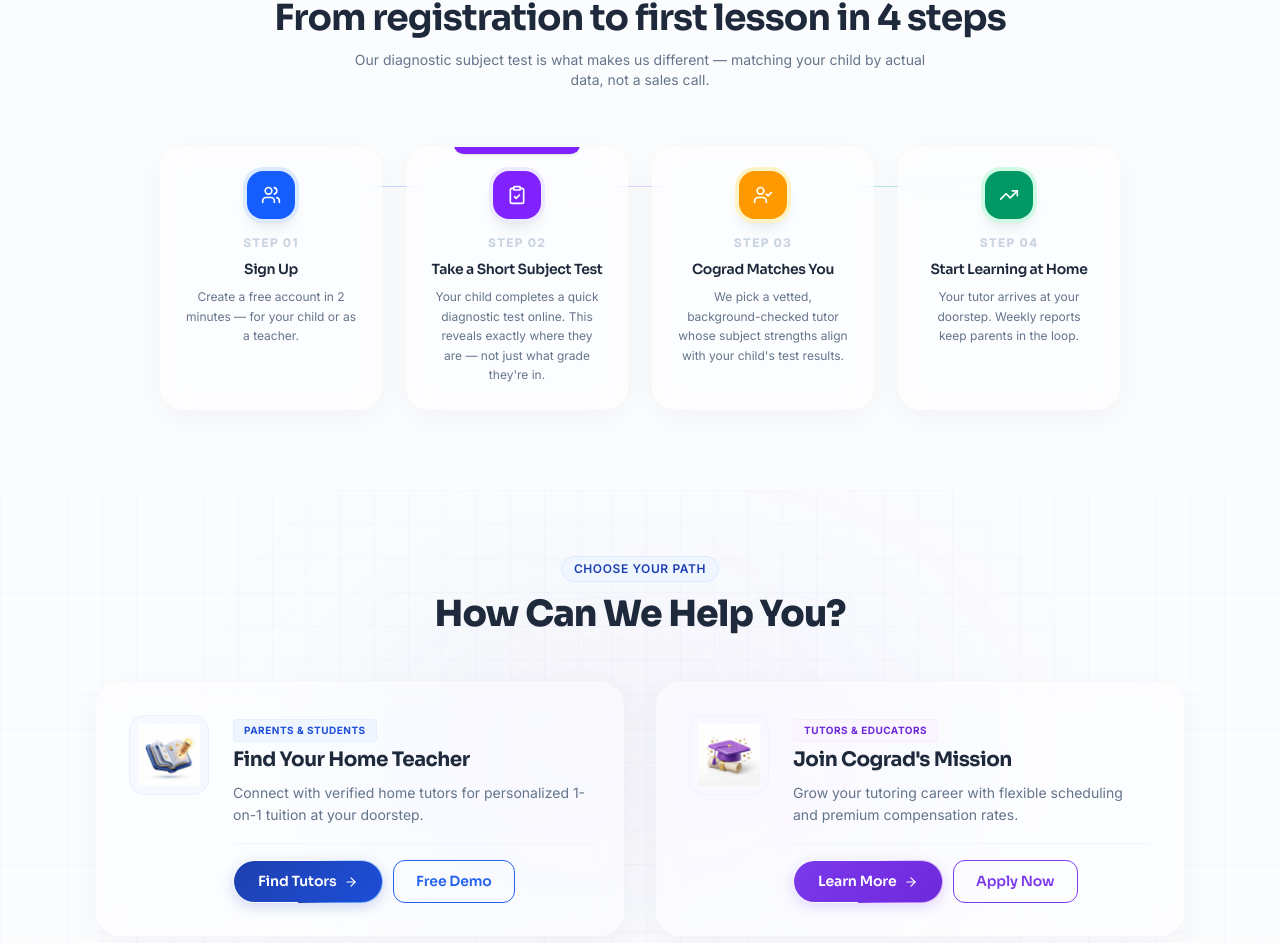
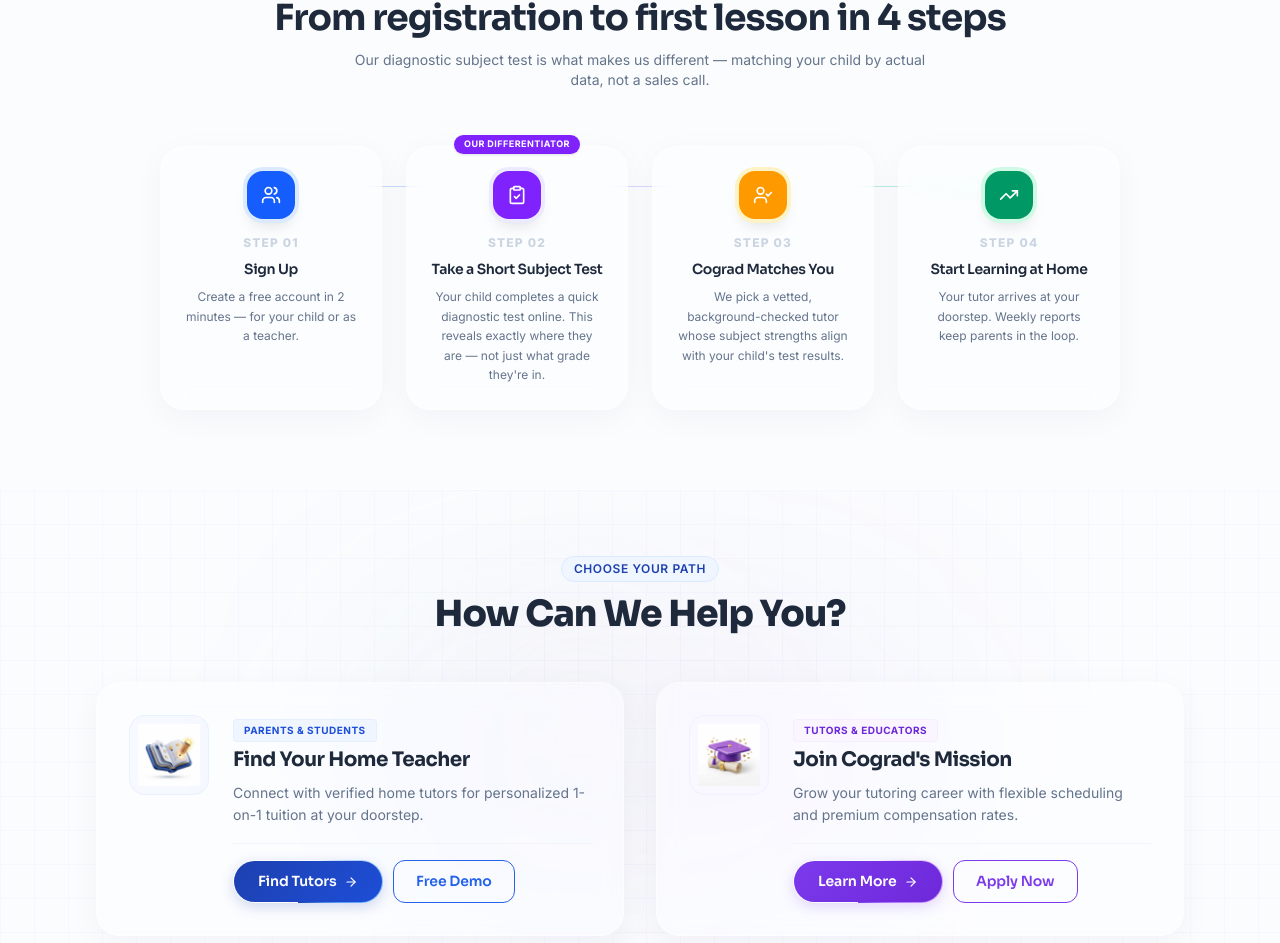
Before and after one commit to sharmaharshit1661-web/Cograd-Pathshala, a React (Vite) app in the folder frontend/: page / in a window 1280 px wide. Shown: the part 1189-2132 px from the top of the page. Built offline with nearby package versions, Linux system fonts and the light colour scheme.

Commit message:
Fix workflow card layout to show top badge by setting overflow to visible

```diff
--- a/frontend/src/pages/Home.jsx
+++ b/frontend/src/pages/Home.jsx
@@ -793,6 +793,7 @@
                   className="reveal-on-scroll glow-card bg-white p-6 transition-all text-center relative"
                   style={{
                     transitionDelay: `${i * 110}ms`,
+                    overflow: 'visible',
                     '--glow-gradient': i === 0
                       ? 'linear-gradient(135deg, #3b82f6, #60a5fa)'
                       : i === 1
```
